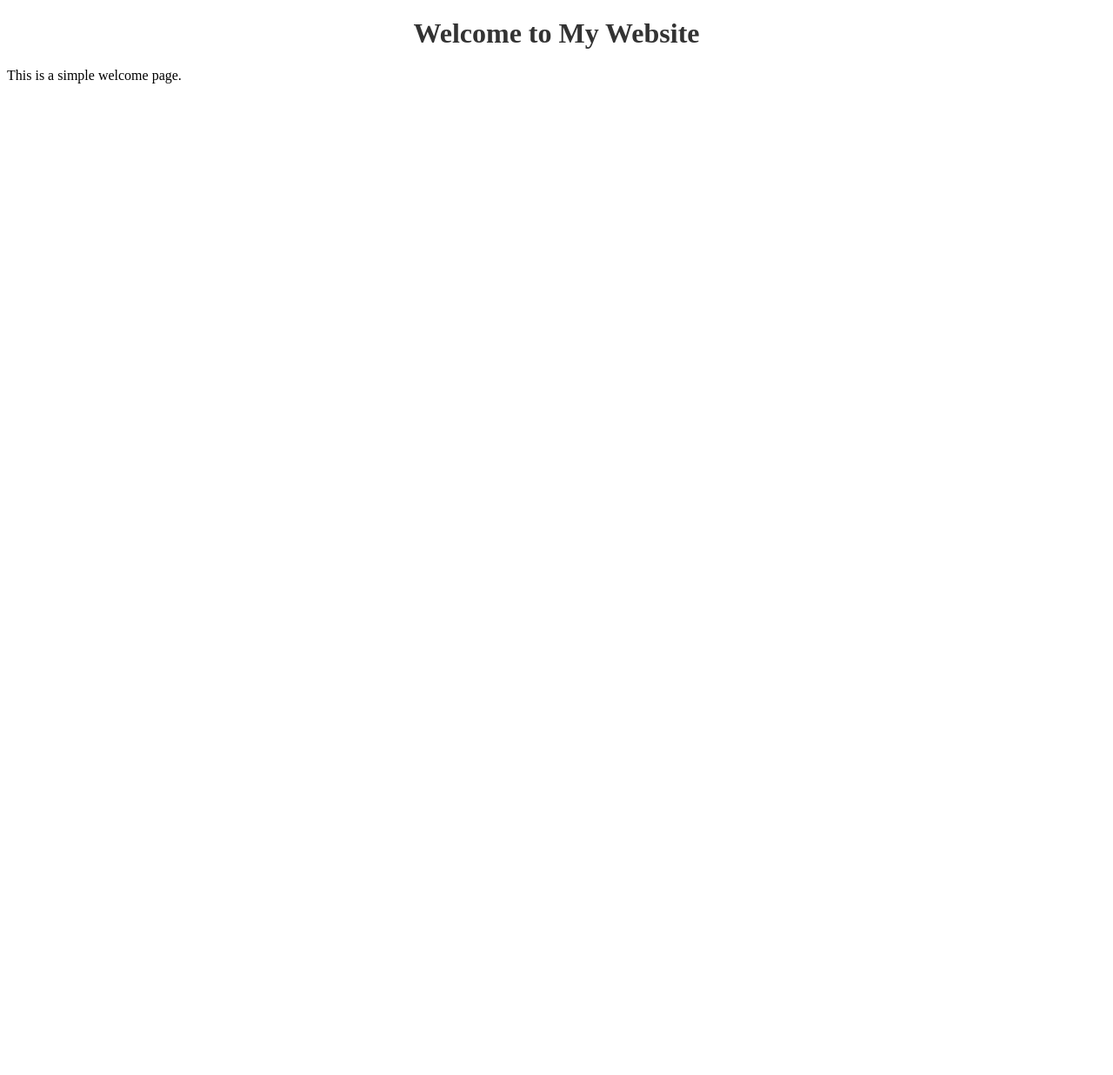
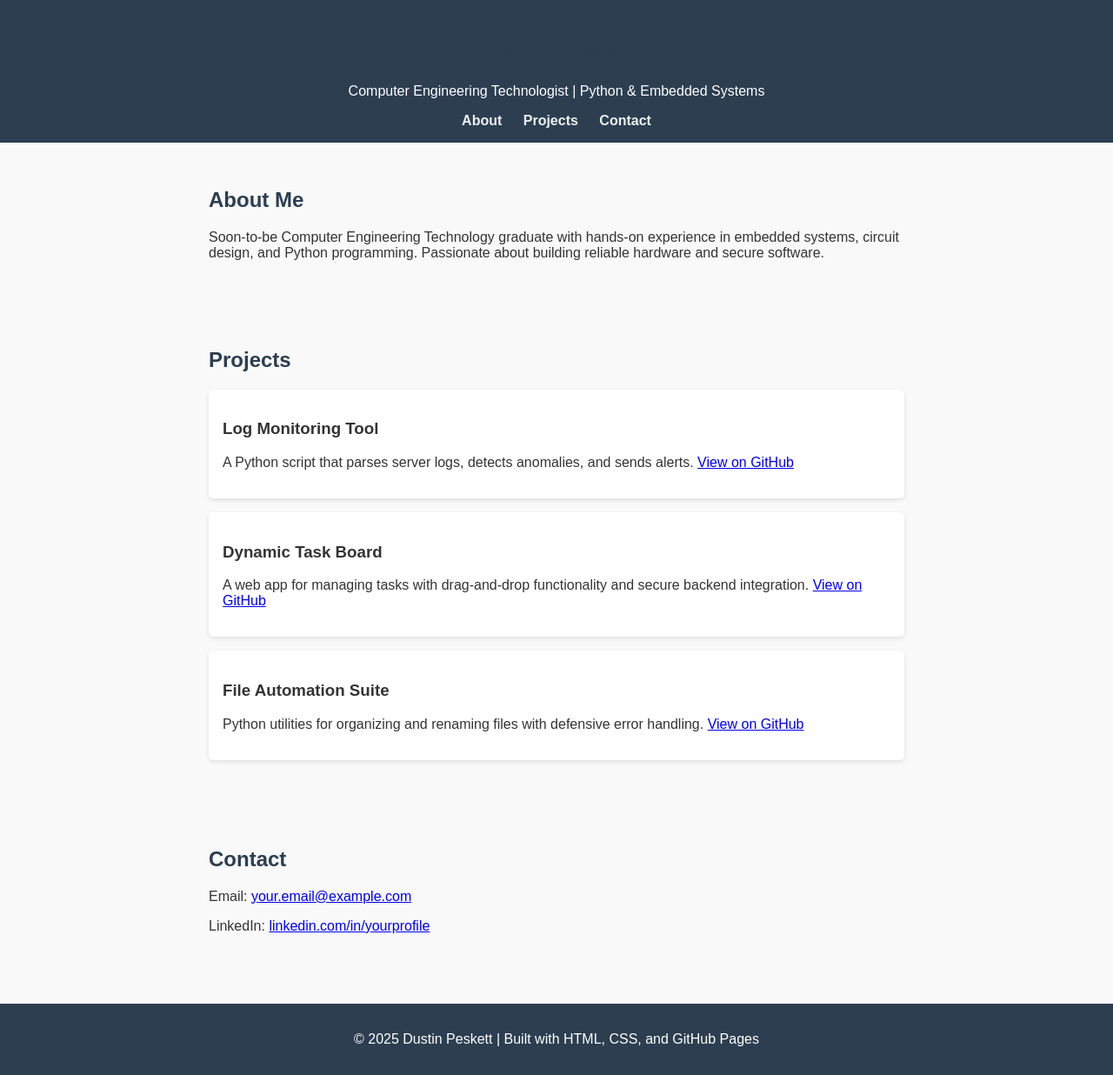
Before and after one commit to DPeskett/DPeskett.github.io, a plain HTML site: page index.html in a window 1280 px wide. Shown: the whole page at 87% size. Before the commit the page ends 800 px from the top, so only its background shows below. Drawn offline with Linux system fonts and the light colour scheme.

Commit message:
updated
basic description added

```diff
--- a/index.html
+++ b/index.html
@@ -1,14 +1,57 @@
 <!DOCTYPE html>
 <html lang="en">
 <head>
-    <meta charset="UTF-8">
-    <meta name="viewport" content="width=device-width, initial-scale=1.0">
-    <title>Welcome Page</title>
-    <link rel="stylesheet" href="styles.css">
+  <meta charset="UTF-8">
+  <meta name="viewport" content="width=device-width, initial-scale=1.0">
+  <title>Dustin Peskett | Portfolio</title>
+  <link rel="stylesheet" href="styles.css">
 </head>
 <body>
-    <h1 class="title">Welcome to My Website</h1>
-    <p>This is a simple welcome page.</p>
+  <header>
+    <h1>Dustin Peskett</h1>
+    <p>Computer Engineering Technologist | Python & Embedded Systems</p>
+    <nav>
+      <a href="#about">About</a>
+      <a href="#projects">Projects</a>
+      <a href="#contact">Contact</a>
+    </nav>
+  </header>
 
+  <section id="about">
+    <h2>About Me</h2>
+    <p>
+      Soon-to-be Computer Engineering Technology graduate with hands-on experience in embedded systems,
+      circuit design, and Python programming. Passionate about building reliable hardware and secure software.
+    </p>
+  </section>
+
+  <section id="projects">
+    <h2>Projects</h2>
+    <div class="project">
+      <h3>Log Monitoring Tool</h3>
+      <p>A Python script that parses server logs, detects anomalies, and sends alerts.
+         <a href="https://github.com/DPeskett/log-monitor" target="_blank">View on GitHub</a></p>
+    </div>
+    <div class="project">
+      <h3>Dynamic Task Board</h3>
+      <p>A web app for managing tasks with drag-and-drop functionality and secure backend integration.
+         <a href="https://github.com/DPeskett/task-board" target="_blank">View on GitHub</a></p>
+    </div>
+    <div class="project">
+      <h3>File Automation Suite</h3>
+      <p>Python utilities for organizing and renaming files with defensive error handling.
+         <a href="https://github.com/DPeskett/file-automation" target="_blank">View on GitHub</a></p>
+    </div>
+  </section>
+
+  <section id="contact">
+    <h2>Contact</h2>
+    <p>Email: <a href="mailto:your.email@example.com">your.email@example.com</a></p>
+    <p>LinkedIn: <a href="https://linkedin.com/in/yourprofile" target="_blank">linkedin.com/in/yourprofile</a></p>
+  </section>
+
+  <footer>
+    <p>&copy; 2025 Dustin Peskett | Built with HTML, CSS, and GitHub Pages</p>
+  </footer>
 </body>
 </html>
--- a/styles.css
+++ b/styles.css
@@ -4,3 +4,50 @@
     text-align: center;
     margin-top: 20px;
 }
+body {
+      font-family: Arial, sans-serif;
+      margin: 0;
+      padding: 0;
+      background: #f9f9f9;
+      color: #333;
+    }
+    header {
+      background: #2c3e50;
+      color: white;
+      padding: 1rem;
+      text-align: center;
+    }
+    nav {
+      margin-top: 0.5rem;
+    }
+    nav a {
+      color: #ecf0f1;
+      margin: 0 10px;
+      text-decoration: none;
+      font-weight: bold;
+    }
+    nav a:hover {
+      text-decoration: underline;
+    }
+    section {
+      padding: 2rem;
+      max-width: 800px;
+      margin: auto;
+    }
+    h1, h2 {
+      color: #2c3e50;
+    }
+    .project {
+      background: white;
+      padding: 1rem;
+      margin-bottom: 1rem;
+      border-radius: 5px;
+      box-shadow: 0 2px 5px rgba(0,0,0,0.1);
+    }
+    footer {
+      background: #2c3e50;
+      color: white;
+      text-align: center;
+      padding: 1rem;
+      margin-top: 2rem;
+    }
```
